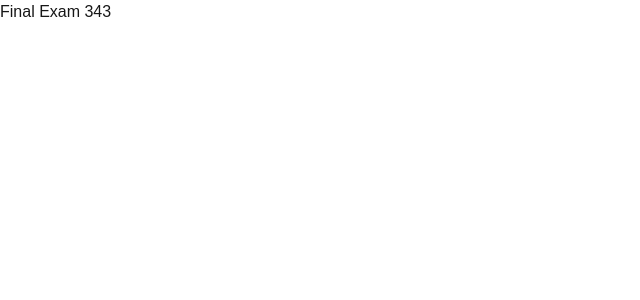
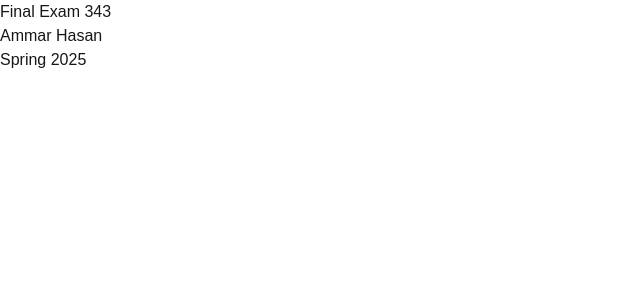
Before and after one commit to ammarhio1/final343, a Next.js app: page / in a window 1280 px wide. Shown: the top 300 px of the page, without its empty margins (0-640 px from the left). Built offline with nearby package versions, Linux system fonts and the light colour scheme.

Commit message:
modified homepage

```diff
--- a/src/app/page.jsx
+++ b/src/app/page.jsx
@@ -2,6 +2,8 @@ export default function Home() {
   return (
     <>
 <h1>Final Exam 343</h1>
+<h2>Ammar Hasan</h2>
+<h3>Spring 2025</h3>
     </>
 
   );
```
